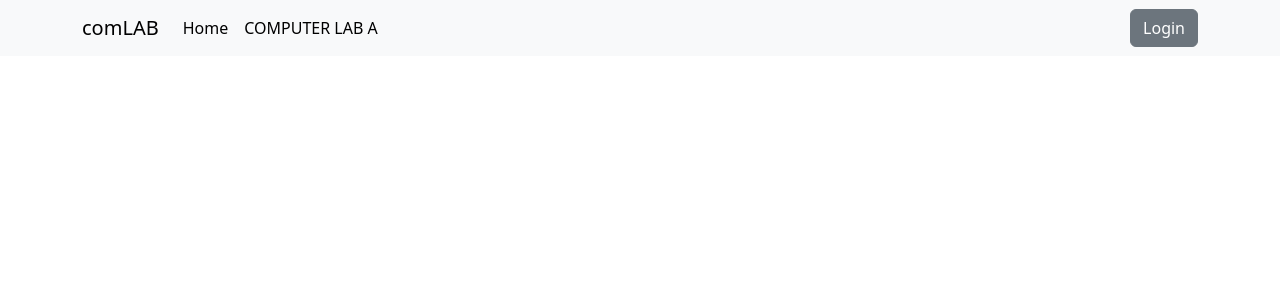
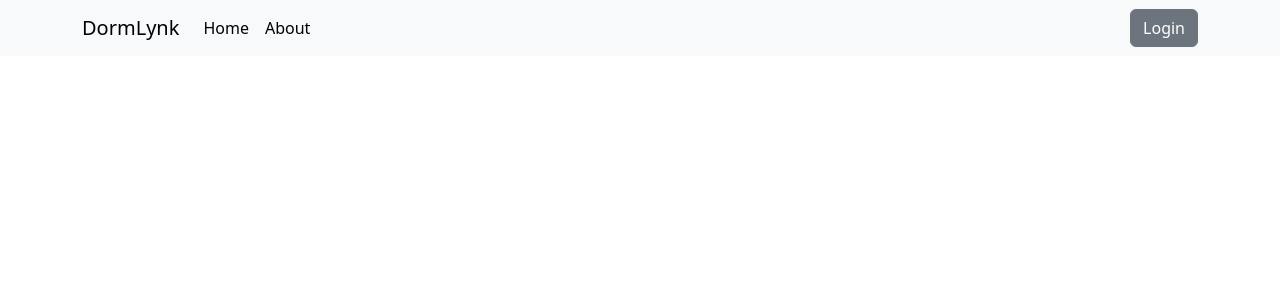
Before and after one commit to moralesaaron/GROUP_8_CAPSTONE, a PHP site: the page made by mvc/app/views/partials/header.php in a window 1280 px wide. Shown: the top 300 px of the page. Run offline with PHP 8.4, Linux system fonts and the light colour scheme; the template is opened without the code that fills it, so the values that code supplies are empty; some libraries are stand-ins or nearby versions.

Commit message:
fixed header

```diff
--- a/mvc/app/core/config.php
+++ b/mvc/app/core/config.php
@@ -2,7 +2,7 @@
 
 define('APP_NAME', 'DormLynk');
 
-define('ROOT', 'http://localhost/group_8_capstone/mvc/public');
+define('ROOT', value: 'http://localhost/group_8_capstone/mvc/public');
 
 
 
--- a/mvc/app/views/partials/header.php
+++ b/mvc/app/views/partials/header.php
@@ -4,7 +4,7 @@
 <head>
   <meta charset="utf-8">
   <meta name="viewport" content="width=device-width, initial-scale=1">
-  <title>comLAB</title>
+  <title>DormLynk</title>
 
   <link rel="stylesheet" href="<?= ROOT ?>/assets/bootstrap/css/bootstrap.min.css">
 
@@ -14,7 +14,7 @@
 <body>
   <nav class="navbar navbar-expand-lg bg-body-tertiary">
     <div class="container">
-      <a class="navbar-brand" href="<?= ROOT ?>/home">comLAB</a>
+      <a class="navbar-brand" href="<?= ROOT ?>/home">DormLynk</a>
       <button class="navbar-toggler" type="button" data-bs-toggle="collapse" data-bs-target="#navbarSupportedContent"
         aria-controls="navbarSupportedContent" aria-expanded="false" aria-label="Toggle navigation">
         <span class="navbar-toggler-icon"></span>
@@ -27,7 +27,7 @@
               <a class="nav-link active" aria-current="page" href="<?= ROOT ?>/home">Home</a>
             </li>
             <li class="nav-item">
-              <a class="nav-link active" aria-current="page" href="<?= ROOT ?>/comas">COMPUTER LAB A</a>
+              <a class="nav-link active" aria-current="page" href="<?= ROOT ?>/about">About</a>
             </li>
             <!-- <li class="nav-item">
               <a class="nav-link active" aria-current="page" href="<?= ROOT ?>/home">CL2</a>
@@ -36,6 +36,10 @@
               <a class="nav-link active" aria-current="page" href="<?= ROOT ?>/home">CL3</a>
             </li> -->
 
+
+
+      </div>
+    </>
 
 
             <?php if (!empty($_SESSION['USER'])): ?>
--- a/mvc/public/index.php
+++ b/mvc/public/index.php
@@ -1,4 +1,6 @@
 <?php
+
+// session_start();
 
 require '../app/core/init.php';
 $app = new App();
```
Also changed, not shown: mvc/app/views/partials/footer.php (added, +8 -0 lines), mvc/app/.htaccess (added), mvc/public/.htaccess (added).
